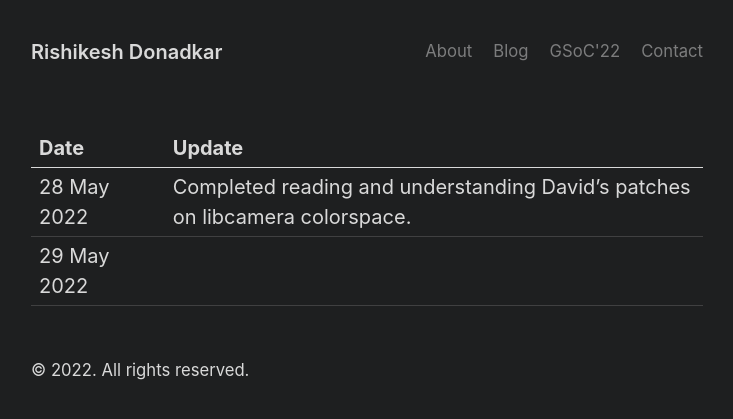
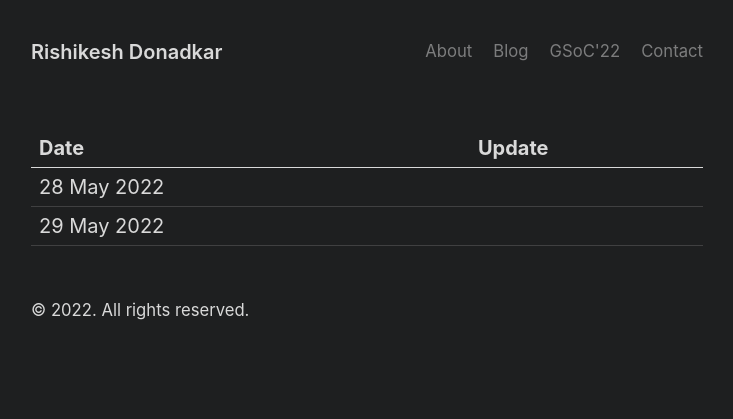
Before and after one commit to RISHI27-dot/rishi27-dot.github.io, a Jekyll site: the page built from gsoc/weeks/week0.2.md, in a window 1280 px wide. Shown: the top 419 px of the page, without its empty margins (273-1006 px from the left). Built offline with Jekyll 4.4.1, drawn with Linux system fonts in a browser that asks for light colours.

Commit message:
final review

```diff
--- a/gsoc/weeks/week0.2.md
+++ b/gsoc/weeks/week0.2.md
@@ -5,5 +5,5 @@ title: week 0.1
 
 Date|   |Update
 | ----------|----|-------------|
-28 May 2022 || Completed reading and understanding David's patches on libcamera colorspace.
+28 May 2022 ||
 29 May 2022 ||
```
